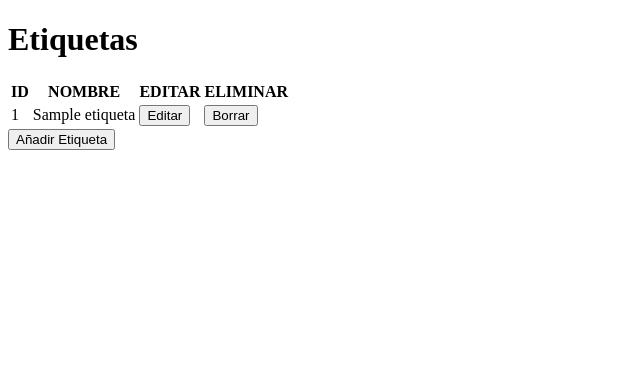
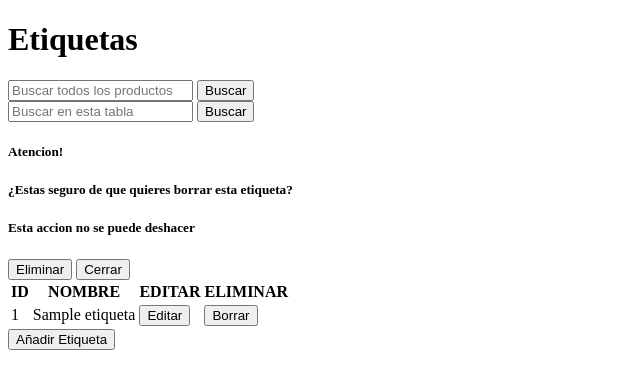
Before and after one commit to AselGamer/symfonyRetoDam2, a Symfony app: template templates/etiqueta/index.html.twig in a window 1280 px wide. Shown: the part 220-609 px from the top of the page, without its empty margins (0-640 px from the left). Run offline with Twig, Linux system fonts and the light colour scheme; the template is opened without the code that fills it: most values are stand-ins (such as "Sample title", 1, 10 or a date in 2020); some libraries are stand-ins or nearby versions.

Commit message:
pagina index etiquetas actualizada

```diff
--- a/assets/app.js
+++ b/assets/app.js
@@ -172,7 +172,7 @@ jQuery(window).on('load', function() {
     });
 
     jQuery('.botonBorrarPlataforma').on('click', function() {
-        window.location.href = '/plataforma/delete/' + articuloEliminar;
+        window.location.href = '/plataformas/delete/' + articuloEliminar;
     });
 
     jQuery('.botonBorrarEtiqueta').on('click', function() {
--- a/templates/etiqueta/index.html.twig
+++ b/templates/etiqueta/index.html.twig
@@ -6,8 +6,59 @@
 
 
 {% block body %}
-    <h1 class="m-3">Etiquetas</h1>
+    <h1 class="m-2 d-flex justify-content-center">Etiquetas</h1>
 
+    <div class="align-self-end">
+            <div class=" d-flex flex-row justify-content-end align-items-end">
+
+                <div class="col-md-8">
+
+                <div class="search d-flex flex-row justify-content-end align-items-center">
+                    <i class="fa fa-search"></i>
+                    <input type="text" class="form-control inputBuscarTodo h-auto" placeholder="Buscar todos los productos">
+                    <button class="btn btn-primary btnBuscarEtiquetas btnControl h-auto">Buscar</button>
+                </div>
+
+                </div>
+
+            </div>
+        </div>
+
+
+    <div class="align-self-end">
+        <div class=" d-flex flex-row justify-content-end align-items-end">
+
+            <div class="col-md-8">
+
+            <div class="search d-flex flex-row justify-content-end align-items-center">
+                <i class="fa fa-search"></i>
+                <input type="text" class="form-control inputBuscarTabla w-50" placeholder="Buscar en esta tabla">
+                <button class="btn btn-primary btnBuscarTabla btnControl">Buscar</button>
+            </div>
+
+            </div>
+
+        </div>
+    </div>
+
+
+    <div class="modal" tabindex="-1" role="dialog">
+        <div class="modal-dialog" role="document">
+            <div class="modal-content">
+                <div class="modal-header">
+                    <h5 class="modal-title text-danger">Atencion!</h5>
+                </div>
+                <div class="modal-body">
+                    <h5>¿Estas seguro de que quieres borrar esta etiqueta?</h5>
+                    <h5>Esta accion no se puede deshacer</h5>
+                </div>
+                <div class="modal-footer">
+                    <button type="button" class="btn btn-danger botonBorrarEtiqueta">Eliminar</button>
+                    <button type="button" class="btn btn-primary closeModal" >Cerrar</button>
+                </div>
+            </div>
+        </div>
+    </div>
 
     <table class = "text-center table table-bordered">
        <thead>
@@ -26,17 +77,28 @@
                </th>
            </tr>
        </thead>
-        <tbody>
+        <tbody class="tablaBuscar">
         {% for etiqueta in etiquetas %}
         <tr>
             <td>{{ etiqueta.idEtiqueta }}</td>
             <td>{{ etiqueta.nombre }}</td>
             <td><div id="tdEditar"><a href="{{ path('app_etiqueta_edit', {'id': etiqueta.idEtiqueta}) }}"><button class="btn btn-lg btn-primary float-start">Editar</button></a></div></td>
-            <td><div id="tdEliminar"><form action="{{ path('app_etiqueta_delete', {'id': etiqueta.idEtiqueta}) }}" method="post"><button class="btn btn-lg btn-primary float-start" type="submit">Borrar</button></form></div></td>
+            <td><div id="tdEliminar"><button class="btn btn-lg btn-primary float-start btnDelete" type="submit" id-eliminar = "{{ etiqueta.idEtiqueta }}">Borrar</button></div></td>
         </tr>
         {% endfor %}
         </tbody>
     </table>
+    {% if paginas > 1 %}
+        <nav aria-label="Seleccione una pagina">
+            <ul class="pagination">
+                <li class="page-item"><a class="page-link text-dark" href="{{ path('app_etiqueta_lista', {'offset': app.request.get('offset') - 1}) }}">Anterior</a></li>
+                {% for i in 1..paginas %}
+                    <li class="page-item"><a class="page-link text-dark" href="{{ path('app_etiqueta_lista', {'offset': i}) }}">{{ i }}</a></li>
+                {% endfor %}
+                <li class="page-item"><a class="page-link text-dark" href="{{ path('app_etiqueta_lista', {'offset': app.request.get('offset') + 1}) }}">Siguiente</a></li>
+            </ul>
+        </nav>
+    {% endif %}
 
         <a href="{{ path('app_etiqueta_add') }}" >
             <button class="btn btn-lg btn-primary float-start m-3">Añadir Etiqueta</button>
--- a/templates/plataforma/index.html.twig
+++ b/templates/plataforma/index.html.twig
@@ -77,13 +77,13 @@
                </th>
            </tr>
        </thead>
-        <tbody>
+        <tbody class="tablaBuscar">
         {% for plataforma in plataformas %}
         <tr>
             <td>{{ plataforma.idPlataforma }}</td>
             <td>{{ plataforma.nombre }}</td>
             <td><div id="tdEditar"><a href="{{ path('app_plataforma_edit', {'id': plataforma.idPlataforma}) }}"><button class="btn btn-lg btn-primary float-start">Editar</button></a></div></td>
-            <td><div id="tdEliminar"><button class="btn btn-lg btn-primary float-start" id-eliminar="{{ plataforma.idPlataforma }}" type="submit">Borrar</button></div></td>
+            <td><div id="tdEliminar"><button class="btn btn-lg btn-primary float-start btnDelete" id-eliminar="{{ plataforma.idPlataforma }}" type="submit">Borrar</button></div></td>
         </tr>
         {% endfor %}
         </tbody>
```
Also changed, not shown: src/Controller/EtiquetaController.php (+58 -4 lines).
